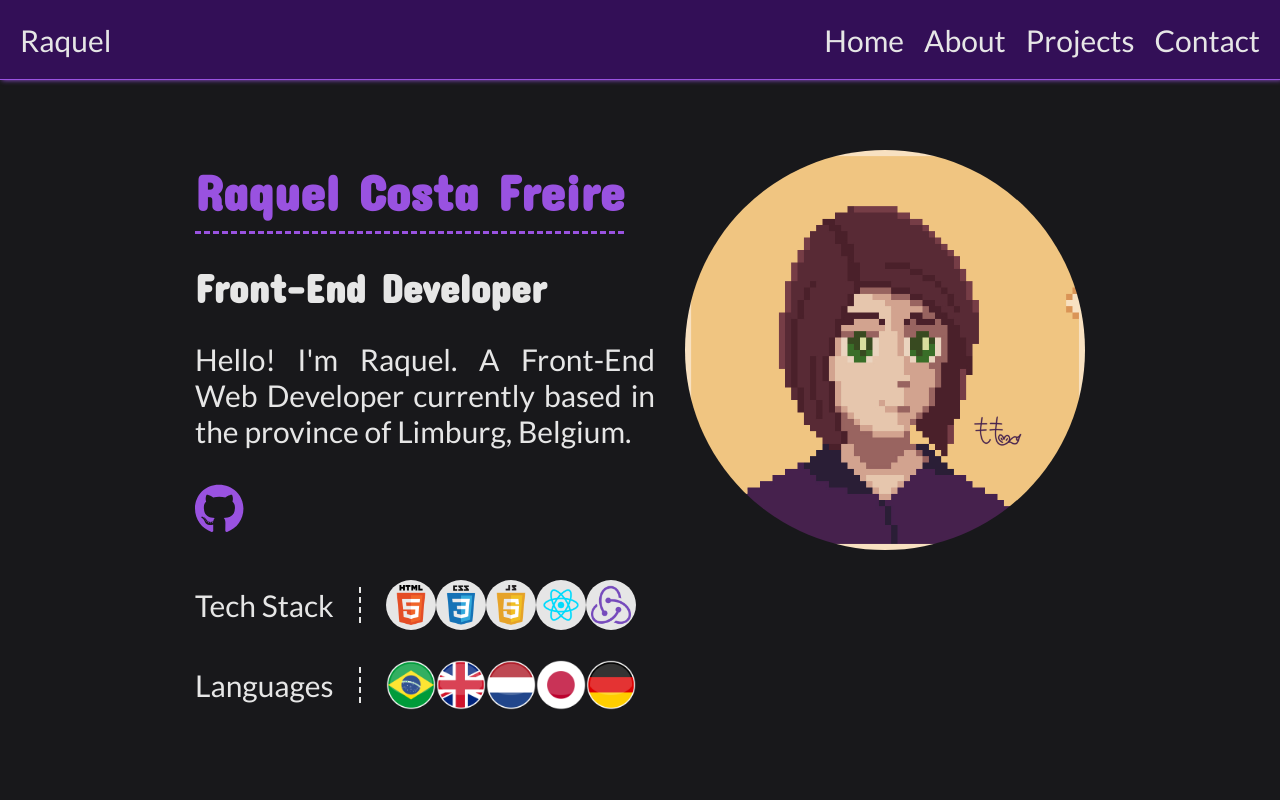
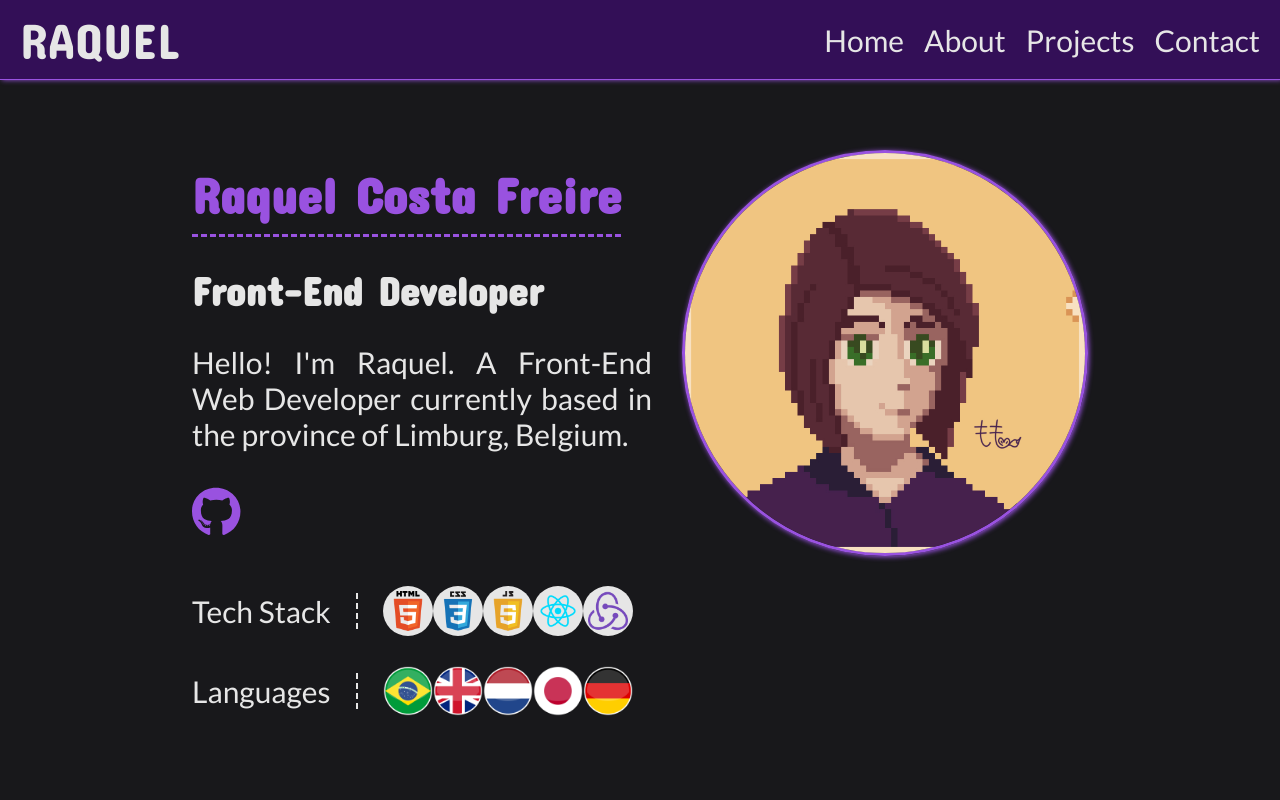
Before and after one commit to Randoraz/personal-portfolio, an Angular app: page / in a window 1280 px wide. Shown: the top 800 px of the page. Built offline with nearby package versions, Linux system fonts and the light colour scheme.

Commit message:
Add hover effects to the logo and to the hero images

```diff
--- a/src/app/about/about.component.css
+++ b/src/app/about/about.component.css
@@ -1,4 +1,4 @@
-h2 {
+h3 {
     padding: 1rem 0;
 }
 
--- a/src/app/app.component.css
+++ b/src/app/app.component.css
@@ -9,6 +9,7 @@ header {
     border-bottom: 0.1rem solid var(--main-purple);
     box-shadow: 0.2rem 0 0.5rem var(--main-purple);
     background-color: var(--dark-purple);
+    z-index: 1;
 }
 
 nav {
@@ -27,15 +28,39 @@ nav a {
     color: var(--main-white);
 }
 
+footer a {
+    font-size: 2rem;
+}
+
 .my-name {
     margin-left: 2rem;
+    font-family: "Concert One", Lato, sans-serif;
+    font-size: 5rem;
+}
+
+.my-name:hover {
+    background-color: var(--main-purple);
+    -webkit-text-fill-color: transparent;
+    -webkit-background-clip: text;
+    background-clip: text;
+    animation: rainbowEffect 2s linear infinite alternate;
+}
+
+@keyframes rainbowEffect {
+    from {
+        filter: hue-rotate(0);
+    }
+
+    to {
+        filter: hue-rotate(360deg);
+    }
 }
 
 #hero-section {
     width: 100%;
     height: 100vh;
     padding: 0 5rem;
-
+    z-index: 0;
     display: flex;
     flex-wrap: wrap;
     justify-content: center;
@@ -47,7 +72,7 @@ section {
     margin: auto;
 }
 
-#about-section {
+#about-section, #contact-section  {
     padding: 5rem;
     margin-bottom: 5rem;
     text-align: justify;
@@ -57,12 +82,6 @@ section {
 
 #projects-section {
     padding: 0 5rem;
-}
-
-#contact-section {
-    margin-bottom: 5rem;
-    background-color: var(--alternative-black);
-    border-radius: 10px;
 }
 
 footer {
@@ -86,17 +105,7 @@ footer > p {
     }
 }
 
-@media only screen and (max-width: 510px) {
-    #hero-section, #about-section, #projects-section, #contact-section {
-        width: 100%;
-        padding: 0 2rem;
-        margin-bottom: 5rem;
-    }
-
-    #about-section {
-        padding-bottom: 2rem;
-    }
-
+@media only screen and (max-width: 650px) {
     .my-name {
         display: none;
     }
@@ -108,3 +117,17 @@ footer > p {
         gap: 0;
     }
 }
+
+@media only screen and (max-width: 510px) {
+    #about-section, #contact-section {
+        width: 100%;
+        padding: 2rem;
+        margin-bottom: 5rem;
+    }
+
+    #hero-section, #projects-section {
+        width: 100%;
+        padding: 0 2rem;
+        margin-bottom: 5rem;
+    }
+}
--- a/src/app/app.component.html
+++ b/src/app/app.component.html
@@ -1,5 +1,5 @@
 <header>
-  <p class="my-name">Raquel</p>
+  <p class="my-name" (mouseenter)="hoverOverNameEffect()">RAQUEL</p>
   <nav>
     <a href="#hero-section">Home</a>
     <a href="#about-section">About</a>
@@ -22,4 +22,5 @@
 <footer>
   <p>© Copyright - Raquel Costa Freire - 2023</p>
   <p>All rights reserved. No reproduction without permission.</p>
+  <a href="https://www.flaticon.com/free-icons/portfolio" target="_blank" title="portfolio icons">Portfolio icons created by Freepik - Flaticon</a>
 </footer>
--- a/src/app/app.component.ts
+++ b/src/app/app.component.ts
@@ -22,7 +22,7 @@ export class AppComponent {
     },
     {
       name: 'Atatakai Restaurant',
-      description: 'A japanese restaurant website that allows users to check the menu and ' +
+      description: 'A Japanese restaurant website that allows users to check the menu and ' +
                    'the address, make orders and reservations.',
       img: 'assets/images/Projects/RestaurantApp.png',
       tech: ['React', 'Redux', 'CSS'],
@@ -39,4 +39,30 @@ export class AppComponent {
       demoLink: 'https://randoraz.github.io/pathfinding-visualizer/'
     },
   ];
+
+  hoverOverNameEffect() {
+    const name: HTMLHeadingElement | null = document.querySelector('.my-name');
+    const letters: string = 'ABCDEFGHIJKLMNOPQRSTUVWXYZ';
+    const originalNameString: string = 'RAQUEL';
+
+    if(name) {
+      let iterations: number = 0;
+
+      const interval = setInterval(() => {
+        name.innerText = name?.innerText.split('').map((letter, index) => {
+          if(letter === ' ' || index < iterations)
+            return originalNameString[index];
+
+          const newLetter: string = letters[Math.floor(Math.random() * 26)];
+          return newLetter;
+        }).join('');
+
+        if(iterations >= originalNameString.length)
+          clearInterval(interval);
+
+        iterations += 1 / 3;
+      }, 50);
+
+    }
+  }
 }
--- a/src/app/contact/contact.component.css
+++ b/src/app/contact/contact.component.css
@@ -1,4 +1,4 @@
-h2 {
+p {
     padding: 1rem 0;
 }
 
@@ -19,7 +19,7 @@ h2 {
 @media only screen and (max-width: 510px) {
     .contact-content {
         width: 100%;
+        min-height: 18rem;
         padding: 0;
-        min-height: 17rem;
     }
 }
--- a/src/app/hero/hero.component.css
+++ b/src/app/hero/hero.component.css
@@ -83,6 +83,43 @@ li {
     width: 5rem;
 }
 
+figure {
+    position: relative;
+    z-index: 0;
+}
+
+figcaption {
+    color: var(--main-white);
+    font-size: 2rem;
+    font-family: Lato, sans-serif;
+    text-align: center;
+    position: absolute;
+    opacity: 0;
+    transition: opacity 500ms;
+}
+
+.tech-figcaption {
+    top: 0;
+    left: 50%;
+    transform: translate(-50%, -150%);
+}
+
+.language-figcaption {
+    bottom: 0;
+    left: 50%;
+    transform: translate(-50%, 100%);
+}
+
+figure:hover figcaption {
+    opacity: 1;
+}
+
+.my-img-figure {
+    border-radius: 50%;
+    border: 0.3rem solid var(--main-purple);
+    box-shadow: 0.1rem 0.1rem 0.5rem var(--main-purple);
+}
+
 .my-img {
     max-width: 40rem;
     width: 40vw;
--- a/src/app/hero/hero.component.html
+++ b/src/app/hero/hero.component.html
@@ -10,27 +10,79 @@
             <!-- <a><fa-icon class="link-icon" [icon]="['fab', 'linkedin']"></fa-icon></a> -->
           </div>
         </div>
-        <img class="my-img" src="assets/images/Raquel Portrait 1280x1280 - Assinado.jpg" />
+        <figure class="my-img-figure" (mouseenter)="onMouseEnterImg()" (mouseleave)="onMouseLeaveImg()">
+          <img class="my-img" [src]="portraitSrc" alt="Raquel Pixelart Portrait" />
+        </figure>
       </div>
     </div>
     <div class="tech-stack">
       <p>Tech Stack</p>
       <ul class="tech-logos">
-        <li><img class="tech-icon" src="assets/images/Logos/HTML5_Logo_256.png" /></li>
-        <li><img class="tech-icon" src="assets/images/Logos/css3-8-1175200.webp" /></li>
-        <li><img class="tech-icon" src="assets/images/Logos/javascript-2038874-1720087.webp" /></li>
-        <li><img class="tech-icon" src="assets/images/Logos/logo-react-256.png" /></li>
-        <li><img class="tech-icon" src="assets/images/Logos/redux-283024.webp" /></li>
+        <li>
+          <figure>
+            <img class="tech-icon" src="assets/images/Logos/HTML5_Logo_256.png" alt="HTML icon" />
+            <figcaption class="tech-figcaption">HTML</figcaption>
+          </figure>
+        </li>
+        <li>
+          <figure>
+            <img class="tech-icon" src="assets/images/Logos/css3-8-1175200.webp" alt="CSS icon" />
+            <figcaption class="tech-figcaption">CSS</figcaption>
+          </figure>
+        </li>
+        <li>
+          <figure>
+            <img class="tech-icon" src="assets/images/Logos/javascript-2038874-1720087.webp" alt="Javascript icon" />
+            <figcaption class="tech-figcaption">Javascript</figcaption>
+          </figure>
+        </li>
+        <li>
+          <figure>
+            <img class="tech-icon" src="assets/images/Logos/logo-react-256.png" alt="React icon" />
+            <figcaption class="tech-figcaption">React</figcaption>
+          </figure>
+          </li>
+        <li>
+          <figure>
+            <img class="tech-icon" src="assets/images/Logos/redux-283024.webp" alt="Redux icon" />
+            <figcaption class="tech-figcaption">Redux</figcaption>
+          </figure>
+        </li>
       </ul>
     </div>
     <div class="languages">
       <p>Languages</p>
       <ul class="language-flags">
-        <li><img class="language-icon" src="assets/images/Flags/Brazil-icon.png" /></li>
-        <li><img class="language-icon" src="assets/images/Flags/United-kingdom-icon.png" /></li>
-        <li><img class="language-icon" src="assets/images/Flags/Netherlands-icon.png" /></li>
-        <li><img class="language-icon" src="assets/images/Flags/Custom-Icon-Design-Round-World-Flags-Japan.512.png" /></li>
-        <li><img class="language-icon" src="assets/images/Flags/Germany-icon.png" /></li>
+        <li>
+          <figure>
+            <img class="language-icon" src="assets/images/Flags/Brazil-icon.png" alt="Brazilian Portuguese" />
+            <figcaption class="language-figcaption">Portuguese BR</figcaption>
+          </figure>
+        </li>
+        <li>
+          <figure>
+            <img class="language-icon" src="assets/images/Flags/United-kingdom-icon.png" alt="English" />
+            <figcaption class="language-figcaption">English</figcaption>
+          </figure>
+        </li>
+        <li>
+          <figure>
+            <img class="language-icon" src="assets/images/Flags/Netherlands-icon.png" alt="Dutch" />
+            <figcaption class="language-figcaption">Dutch</figcaption>
+          </figure>
+        </li>
+        <li>
+          <figure>
+            <img class="language-icon" src="assets/images/Flags/Custom-Icon-Design-Round-World-Flags-Japan.512.png" alt="Japanese" />
+            <figcaption class="language-figcaption">Japanese</figcaption>
+          </figure>
+        </li>
+        <li>
+          <figure>
+            <img class="language-icon" src="assets/images/Flags/Germany-icon.png" alt="German" />
+            <figcaption class="language-figcaption">German</figcaption>
+          </figure>
+        </li>
       </ul>
     </div>
 </div>
--- a/src/app/hero/hero.component.ts
+++ b/src/app/hero/hero.component.ts
@@ -1,4 +1,5 @@
 import { Component } from '@angular/core';
+import { TimeInterval } from 'rxjs/internal/operators/timeInterval';
 
 @Component({
   selector: 'app-hero',
@@ -6,5 +7,13 @@ import { Component } from '@angular/core';
   styleUrls: ['./hero.component.css']
 })
 export class HeroComponent {
+  portraitSrc: string = 'assets/images/Raquel Portrait 1280x1280 - Assinado.jpg';
 
+  onMouseEnterImg() {
+    this.portraitSrc = 'assets/images/Raquel Portrait - Winkle_1280x1280 - Assinado.png';
+  }
+
+  onMouseLeaveImg() {
+    this.portraitSrc = 'assets/images/Raquel Portrait 1280x1280 - Assinado.jpg';
+  }
 }
--- a/src/index.html
+++ b/src/index.html
@@ -2,7 +2,7 @@
 <html lang="en">
 <head>
   <meta charset="utf-8">
-  <title>Personal Portfolio</title>
+  <title>Raquel's Portfolio</title>
   <base href="/">
   <meta name="viewport" content="width=device-width, initial-scale=1">
   <meta name="description" content="Front-End Portfolio of Raquel Costa Freire">
```
Also changed, not shown: src/assets/images/Raquel Portrait - Winkle_1280x1280 - Assinado.png (added), 6 other files (tests, documents, lock files or other folders).
